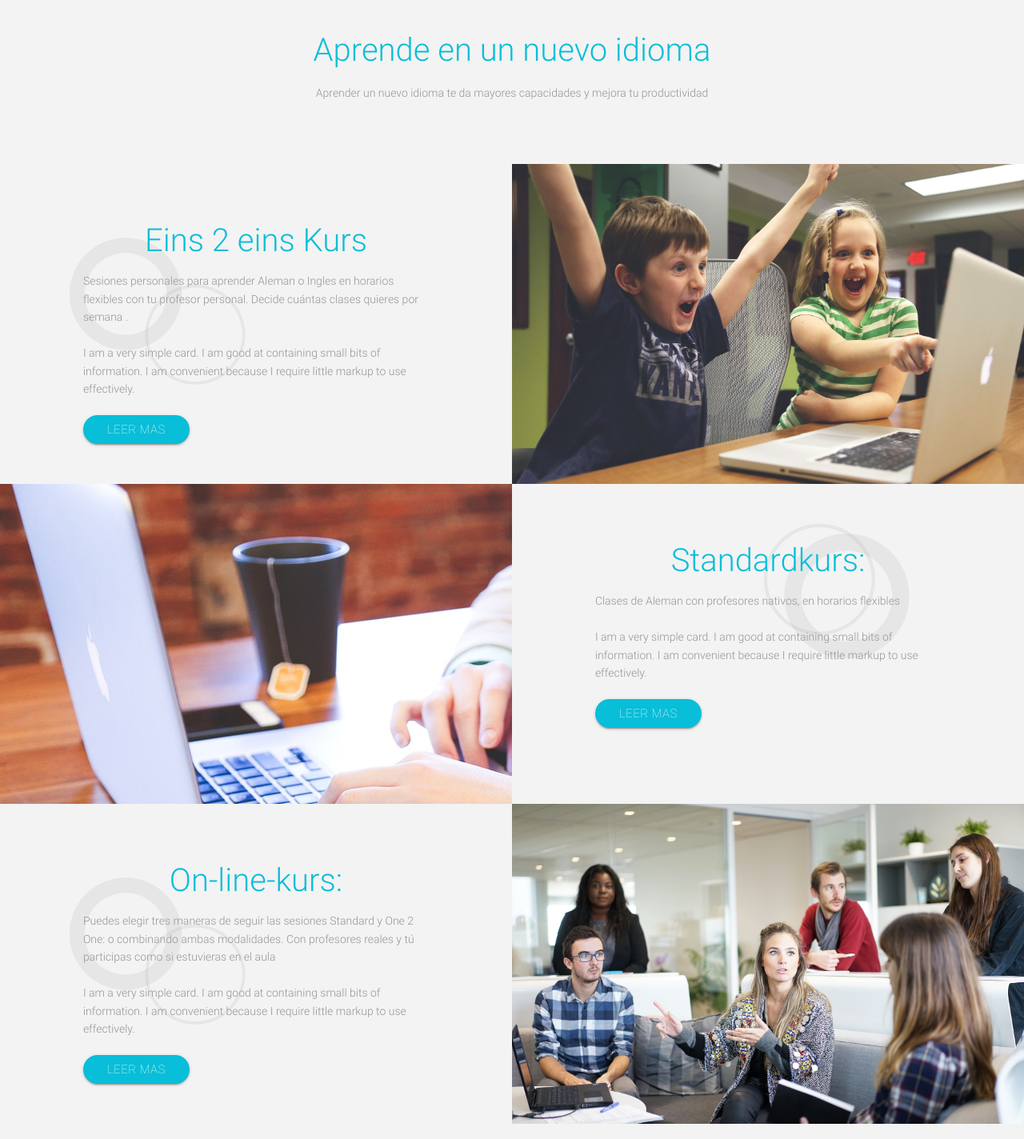
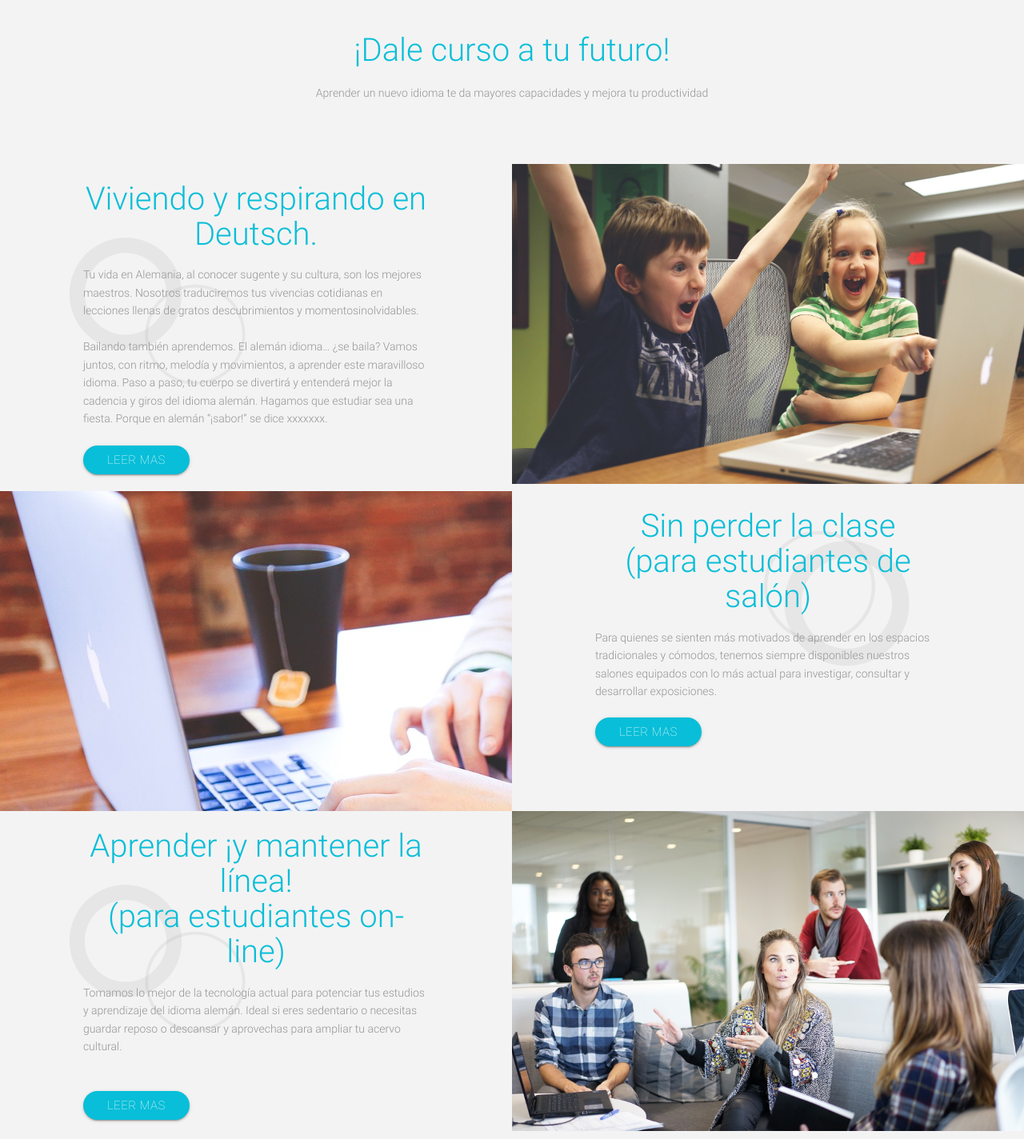
Before and after one commit to GabrielFume/derdiedas, a plain HTML site: page academia.html in a window 1280 px wide. Shown: the part 120-1544 px from the top of the page at 80% size. Drawn offline with nearby package versions, Linux system fonts and the light colour scheme; some packages are replaced by stand-ins of ours; files whose address does not match are found by name.

Commit message:
Texto enviado por publicista

```diff
--- a/academia.html
+++ b/academia.html
@@ -115,7 +115,7 @@
   <section class="title-section">
     <div class="">
       <div class="title-equipo">
-        <h2 class="t3 regular flow-text center">Aprende en un nuevo idioma</h2>
+        <h2 class="t3 regular flow-text center">¡Dale curso a tu futuro!</h2>
         <p class="smaller regular flow-text center">Aprender un nuevo idioma te da mayores capacidades y mejora tu productividad</p>
       </div>
     </div>
@@ -128,10 +128,12 @@
         <div class="col s12 m12 l6">
           <div class="container">
             <div class="content-academia">
-              <h3 class="t3 regular flow-text">Eins 2 eins Kurs</h3>
-              <span class="smaller regular flow-text">Sesiones personales para aprender Aleman o Ingles en horarios flexibles con tu profesor personal. Decide cuántas clases quieres por semana .</span><br><br>
-              <span class="smaller regular flow-text">I am a very simple card. I am good at containing small bits of information.
-                  I am convenient because I require little markup to use effectively.</span>
+              <h3 class="t3 regular flow-text">Viviendo y respirando en Deutsch.</h3>
+              <span class="smaller regular flow-text">Tu vida en Alemania, al conocer sugente y su cultura,
+                son los mejores maestros. Nosotros traduciremos tus vivencias cotidianas en lecciones llenas
+                de gratos descubrimientos y momentosinolvidables.</span><br><br>
+              <span class="smaller regular flow-text">Bailando también aprendemos. El alemán idioma… ¿se baila? Vamos juntos, con ritmo, melodía y movimientos, a aprender este maravilloso idioma. Paso a paso, tu cuerpo se divertirá y entenderá mejor la cadencia y giros del idioma alemán. Hagamos que estudiar sea una fiesta. Porque en alemán “¡sabor!” se dice xxxxxxx.
+              </span>
 
               <div class="btn-academy">
                 <a class="waves-effect waves-light btn thin modal-trigger" href="#modal1">Leer mas</a>
@@ -152,10 +154,10 @@
         <div class="col s12 m12 l6">
           <div class="container">
             <div class="content-academia">
-              <h3 class="t3 regular flow-text">Standardkurs:</h3>
-              <span class="smaller regular flow-text">Clases de Aleman con profesores nativos, en horarios flexibles</span><br><br>
-              <span class="smaller regular flow-text">I am a very simple card. I am good at containing small bits of information.
-                  I am convenient because I require little markup to use effectively.</span>
+              <h3 class="t3 regular flow-text">Sin perder la clase <br>(para estudiantes de salón)</h3>
+              <span class="smaller regular flow-text">Para quienes se sienten más motivados de aprender en los espacios
+tradicionales y cómodos, tenemos siempre disponibles nuestros salones equipados con
+lo más actual para investigar, consultar y desarrollar exposiciones.</span>
 
               <div class="btn-academy">
                 <a class="waves-effect waves-light btn thin modal-trigger" href="#modal2">Leer mas</a>
@@ -173,10 +175,11 @@
         <div class="col s12 m12 l6">
           <div class="container">
             <div class="content-academia">
-              <h3 class="t3 regular flow-text">On-line-kurs:</h3>
-              <span class="smaller regular flow-text">Puedes elegir tres maneras de seguir las sesiones Standard y One 2 One: o combinando ambas modalidades. Con profesores reales y tú participas como si estuvieras en el aula</span><br><br>
-              <span class="smaller regular flow-text">I am a very simple card. I am good at containing small bits of information.
-                  I am convenient because I require little markup to use effectively.</span>
+              <h3 class="t3 regular flow-text">Aprender ¡y mantener la línea! <br>(para estudiantes on-line)</h3>
+              <span class="smaller regular flow-text">Tomamos lo mejor de la tecnología actual para potenciar tus estudios y
+aprendizaje del idioma alemán. Ideal si eres sedentario o necesitas guardar reposo o
+descansar y aprovechas para ampliar tu acervo cultural.</span><br><br>
+
 
               <div class="btn-academy">
                 <a class="waves-effect waves-light btn thin modal-trigger" href="#modal3">Leer mas</a>
--- a/assets/css/academia.css
+++ b/assets/css/academia.css
@@ -297,7 +297,7 @@
   }
 
   .content-academia{
-    padding-top: 12%;
+    padding-top: 0%;
   }
 
   .section-onlinekurs{
```
Also changed, not shown: equipo.html (+1 -1 lines), index.html (+17 -27 lines).
